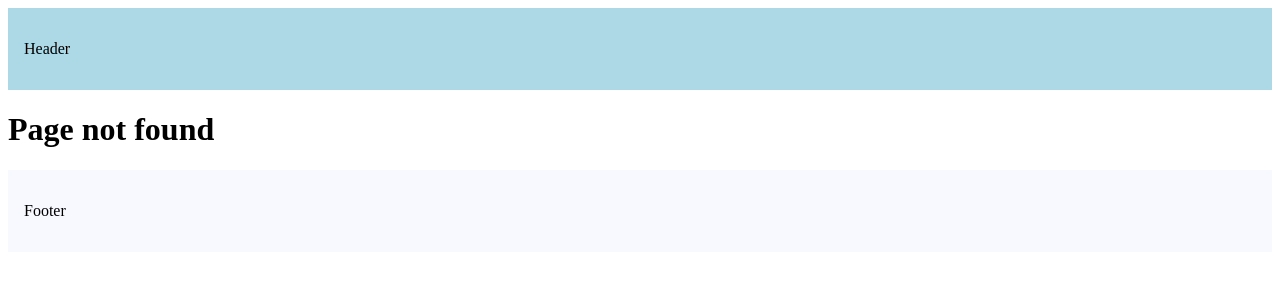
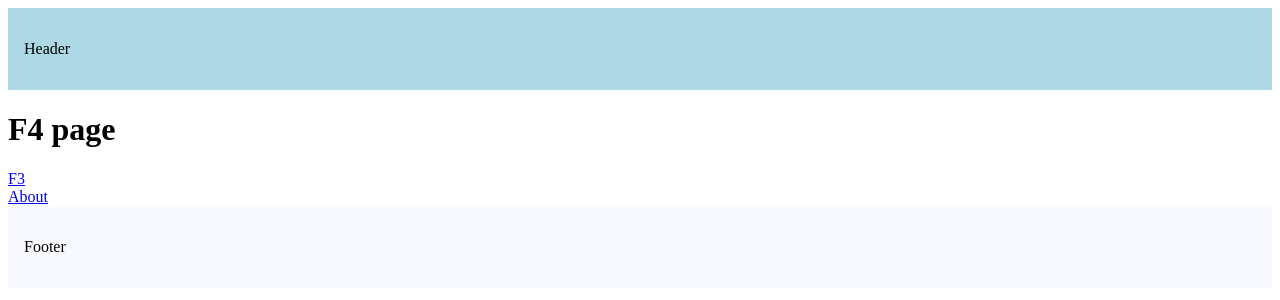
Before and after one commit to Rishi004/next-js-14-features-exploration, a Next.js app: page /f1/f4 in a window 1280 px wide. Before the commit this address had no page. Shown: the top 300 px of the page. Built offline with nearby package versions, Linux system fonts and the light colour scheme.

Commit message:
intercepting routes

```diff
--- /dev/null
+++ b/src/app/f1/(.)f2/page.tsx
@@ -0,0 +1,3 @@
+export default function InterceptedF2() {
+    return <h1>(.) Intercepted F2 page</h1>;
+}
--- /dev/null
+++ b/src/app/f1/f2/page.tsx
@@ -0,0 +1,3 @@
+export default function F2() {
+    return <h1>F2 page</h1>;
+}
--- /dev/null
+++ b/src/app/f1/f3/page.tsx
@@ -0,0 +1,3 @@
+export default function F3() {
+    return <h1>F3 page</h1>;
+}
--- /dev/null
+++ b/src/app/f1/f4/(..)f3/page.tsx
@@ -0,0 +1,3 @@
+export default function InterceptedF3() {
+    return <h1>(.) Intercepted F3 page</h1>;
+}
--- /dev/null
+++ b/src/app/f1/f4/(...)about/page.tsx
@@ -0,0 +1,3 @@
+export default function InterceptedAbout() {
+    return <h1>(.) Intercepted About Us</h1>;
+}
--- /dev/null
+++ b/src/app/f1/f4/page.tsx
@@ -0,0 +1,12 @@
+import Link from "next/link";
+
+export default function F4() {
+    return (
+        <>
+            <h1>F4 page</h1>
+            <Link href="/f1/f3">F3</Link>
+            <br />
+            <Link href="/about">About</Link>
+        </>
+    );
+}
```
Also changed, not shown: src/app/f1/page.tsx (added, +10 -0 lines).
